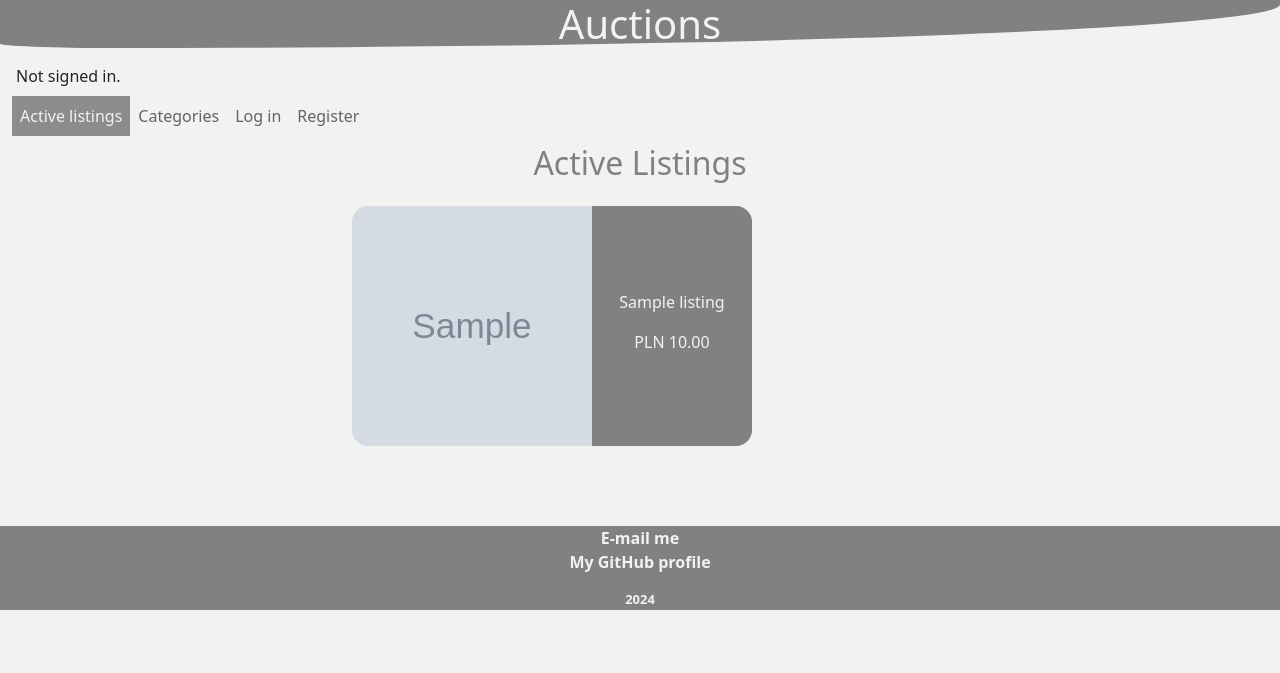
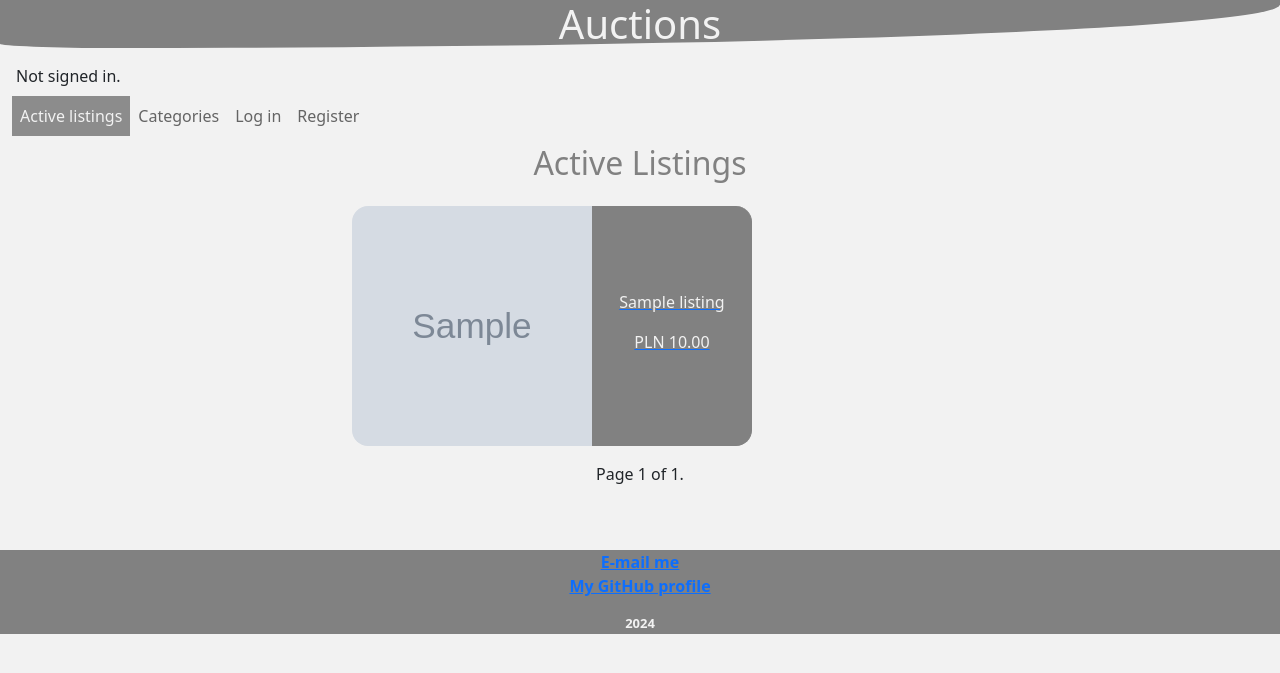
Before and after one commit to filologyprogramming/Auctions_Project, a Django app: page / in a window 1280 px wide. Shown: the top 673 px of the page. Run offline with Django 3.2, Linux system fonts and the light colour scheme; tables that the repository leaves empty hold one stand-in row (values such as "Sample post"); grey boxes marked "Sample" are stand-in pictures.

Commit message:
First batch of Pagination

```diff
--- a/auctions/static/auctions/styles.css
+++ b/auctions/static/auctions/styles.css
@@ -454,9 +454,19 @@ footer > p {
 }
 
 /* Stylizes links */
-a {
+/* a {
     text-decoration: none;
     color: #F2F2F2;
+}
+    /*
+
+/* Pagination */
+.pagination {
+    display: flex;
+    flex-direction: column;
+    flex-wrap: nowrap;
+    justify-content: center;
+    align-items: center;
 }
 
 /* Listing */
@@ -509,4 +519,16 @@ a {
     .nameprice_box > p {
         text-wrap: wrap;
     }
+    /* Paginator link */
+    .step-links {
+        display: flex;
+        justify-content: center;
+        align-items: center;
+    }
+    /* "Next", "Last" pagination buttons */
+    .step-links > a {
+        margin-left: 0.25rem;
+        margin-right: 0.25rem;
+    }
+
 }
--- a/auctions/templates/auctions/index.html
+++ b/auctions/templates/auctions/index.html
@@ -2,8 +2,8 @@
 
 {% block body %}
     <h2>Active Listings</h2>
-    <div class="all_listings"> <!-- listing_granparent (DONE) -->
-        {% for listing in listings %}
+    <div class="all_listings">
+        {% for listing in page_obj %}
         {% if listing.active == True %}
         <div class="listing">
             <a href="{% url 'show_listing' listing.id listing.name %}">
@@ -19,7 +19,27 @@
 
                         <!-- <p id="listing-category">{{ listing.get_category_display }}</p> -->
 
-    {% endif %}
-    {% endfor %}
-    </div>
+
+
+                        {% endif %}
+                        {% endfor %}
+                    </div>
+                    <!-- Pagination -->
+                    <div class="pagination">
+                        <span class="step-links">
+                            {% if page_obj.has_previous %}
+                                <a href="?page=1">&laquo; first</a>
+                                <a href="?page={{ page_obj.previous_page_number }}">previous</a>
+                            {% endif %}
+
+                            <span class="current">
+                                Page {{ page_obj.number }} of {{ page_obj.paginator.num_pages }}.
+                            </span>
+
+                            {% if page_obj.has_next %}
+                                <a href="?page={{ page_obj.next_page_number }}">next</a>
+                                <a href="?page={{ page_obj.paginator.num_pages }}">last &raquo;</a>
+                            {% endif %}
+                        </span>
+                    </div>
 {% endblock %}
--- a/auctions/views.py
+++ b/auctions/views.py
@@ -1,14 +1,15 @@
 from django.contrib.auth import authenticate, login, logout
 from django.db import IntegrityError
-from django.http import HttpResponse, HttpResponseRedirect, JsonResponse
+from django.http import HttpResponseRedirect, JsonResponse
 from django.shortcuts import render, redirect
 from django.urls import reverse
-from .forms import ListingForm, CommentForm, CategoriesForm
+from .forms import ListingForm, CommentForm
 from django.contrib.auth.decorators import login_required
 from .models import Listing, Watchlist, Comment, Bid
 from .models import User
 from datetime import datetime
 import json
+from django.core.paginator import Paginator
 
 
 # Shows index page with all listings
@@ -16,8 +17,16 @@ def index(request):
     listings = Listing.objects.all().order_by("-date")
     if not listings:
         return render(request, "auctions/error.html")
+
+    # Create paginator
+    paginator = Paginator(listings, 4)
+    # Get page number
+    page_number = request.GET.get("page")
+    # Create page object
+    page_obj = paginator.get_page(page_number)
+
     return render(request, "auctions/index.html", {
-        "listings": listings,
+        "page_obj": page_obj,
         "navbar": True
     })
 
@@ -247,6 +256,12 @@ def my_listings(request):
                 "navbar": True
             })
         else:
+            # Create paginator
+            paginator = Paginator(user_listings, 4)
+            # Get page number
+            page_number = request.GET.get("page")
+            # Create page object
+            user_listings = paginator.get_page(page_number)
             return render(request, "auctions/my_listings.html", {
                 "user_listings": user_listings,
                 "navbar": True
@@ -265,6 +280,12 @@ def my_purchases(request):
                 "navbar": True
             })
         else:
+            # Create paginator
+            paginator = Paginator(user_purchases, 4)
+            # Get page number
+            page_number = request.GET.get("page")
+            # Create page object
+            user_purchases = paginator.get_page(page_number)
             return render(request, "auctions/my_purchases.html", {
                 "user_purchases": user_purchases,
                 "navbar": True
```
Also changed, not shown: auctions/templates/auctions/my_listings.html (+18 -0 lines), auctions/templates/auctions/my_purchases.html (+18 -0 lines), auctions/templates/auctions/watchlist.html (+22 -2 lines).
